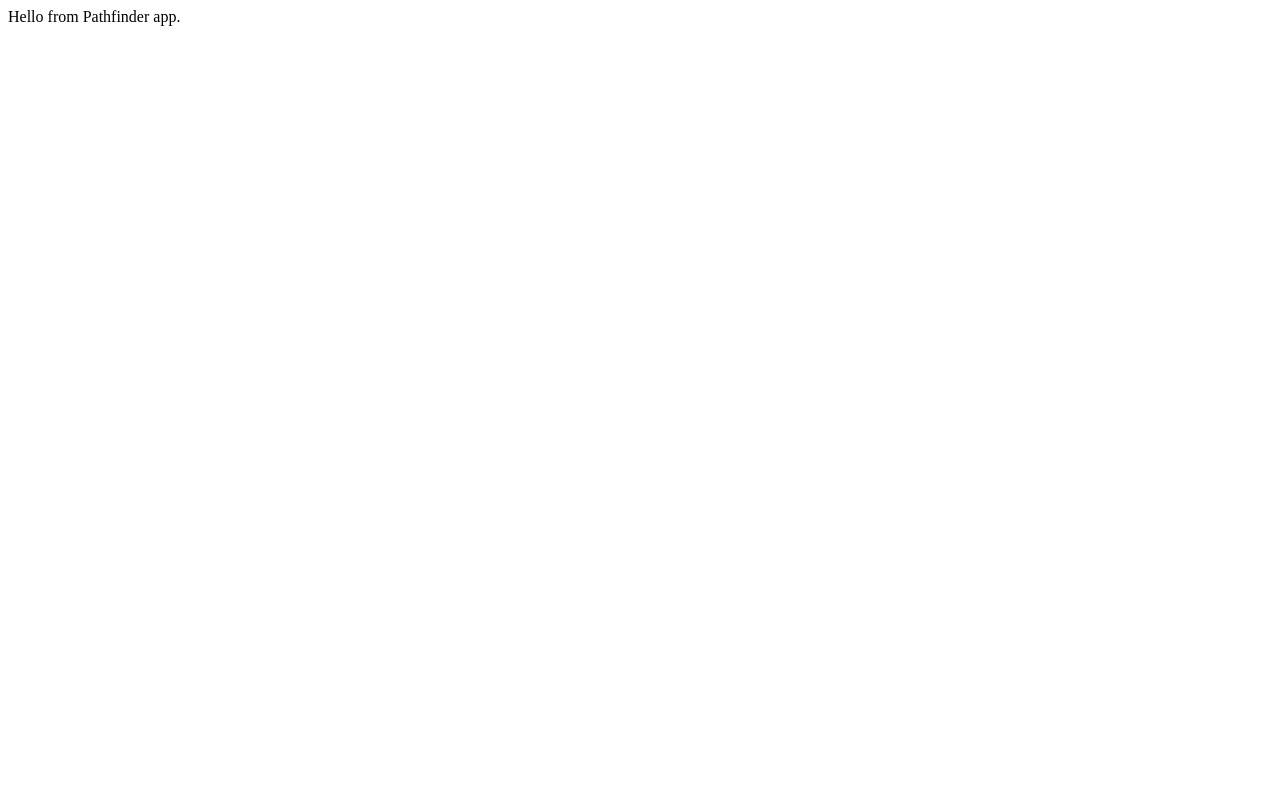
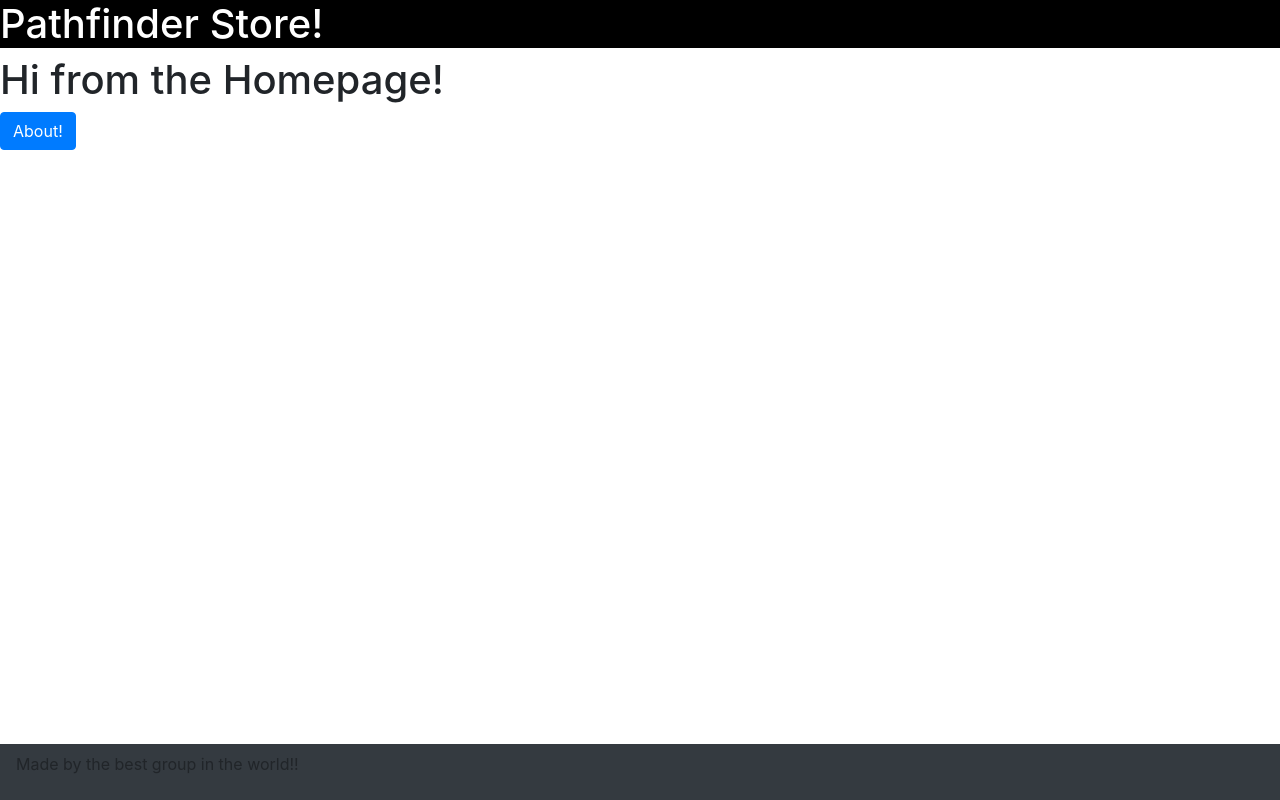
Before and after one commit to kristenmoran/Project-3-Frontend, a React (Create React App) app in the folder pathfinderstore/: page / in a window 1280 px wide. Built offline with nearby package versions, Linux system fonts and the light colour scheme.

Commit message:
added Footer, Header and started Homepage

```diff
--- a/pathfinderstore/package.json
+++ b/pathfinderstore/package.json
@@ -8,6 +8,7 @@
     "@testing-library/user-event": "^7.1.2",
     "bootstrap": "^4.5.0",
     "react": "^16.13.1",
+    "react-bootstrap": "^1.0.1",
     "react-dom": "^16.13.1",
     "react-router": "^5.2.0",
     "react-router-dom": "^5.2.0",
--- a/pathfinderstore/src/App.js
+++ b/pathfinderstore/src/App.js
@@ -1,7 +1,17 @@
 import React from 'react';
+import Header from './components/Header/Header';
+import Footer from './components/Footer/Footer';
+import 'bootstrap/dist/css/bootstrap.min.css';
+import Homepage from './components/Homepage/Homepage';
 
 function App() {
-	return <div className='App'>Hello from Pathfinder app.</div>;
+	return (
+		<div className='App'>
+			<Header />
+			<Homepage />
+			<Footer />
+		</div>
+	);
 }
 
 export default App;
--- a/pathfinderstore/src/components/Footer/Footer.js
+++ b/pathfinderstore/src/components/Footer/Footer.js
@@ -1,7 +1,14 @@
 import React from 'react';
+import Navbar from 'react-bootstrap/Navbar';
 
 function Footer() {
-	return <div className='App'>Hello from the footer.</div>;
+	return (
+		<div>
+			<Navbar fixed='bottom' bg='dark'>
+				<p>Made by the best group in the world!!</p>
+			</Navbar>
+		</div>
+	);
 }
 
 export default Footer;
--- a/pathfinderstore/src/components/Header/Header.css
+++ b/pathfinderstore/src/components/Header/Header.css
@@ -1 +1,5 @@
 /* code will go here */
+header {
+	background-color: black;
+	color: white;
+}
--- a/pathfinderstore/src/components/Header/Header.js
+++ b/pathfinderstore/src/components/Header/Header.js
@@ -1,13 +1,14 @@
 import React, { Component } from 'react';
+import './Header.css';
 
 class Header extends Component {
-    render() {
-        return (
-            <div>
-
-            </div>
-        );
-    }
+	render() {
+		return (
+			<header>
+				<h1>Pathfinder Store!</h1>
+			</header>
+		);
+	}
 }
 
 export default Header;
--- a/pathfinderstore/src/components/Homepage/Homepage.js
+++ b/pathfinderstore/src/components/Homepage/Homepage.js
@@ -1,13 +1,45 @@
-import React, { Component } from 'react';
+import React, { useState } from 'react';
+import Modal from 'react-bootstrap/Modal';
+import Button from 'react-bootstrap/Button';
 
-class Homepage extends Component {
-    render() {
-        return (
-            <div>
+function MyVerticallyCenteredModal(props) {
+	return (
+		<Modal
+			{...props}
+			size='lg'
+			aria-labelledby='contained-modal-title-vcenter'
+			centered>
+			<Modal.Header closeButton>
+				<Modal.Title id='contained-modal-title-vcenter'>
+					About this Project
+				</Modal.Title>
+			</Modal.Header>
+			<Modal.Body>
+				<p>I am not sure what exactly to put in here I'm just glad it works!</p>
+			</Modal.Body>
+			<Modal.Footer>
+				<Button onClick={props.onHide}>Close</Button>
+			</Modal.Footer>
+		</Modal>
+	);
+}
 
-            </div>
-        );
-    }
+function Homepage() {
+	const [modalShow, setModalShow] = React.useState(false);
+
+	return (
+		<div>
+			<h1>Hi from the Homepage!</h1>
+			<Button variant='primary' onClick={() => setModalShow(true)}>
+				About!
+			</Button>
+
+			<MyVerticallyCenteredModal
+				show={modalShow}
+				onHide={() => setModalShow(false)}
+			/>
+		</div>
+	);
 }
 
 export default Homepage;
```
Also changed, not shown: 1 other file (tests, documents, lock files or other folders).
